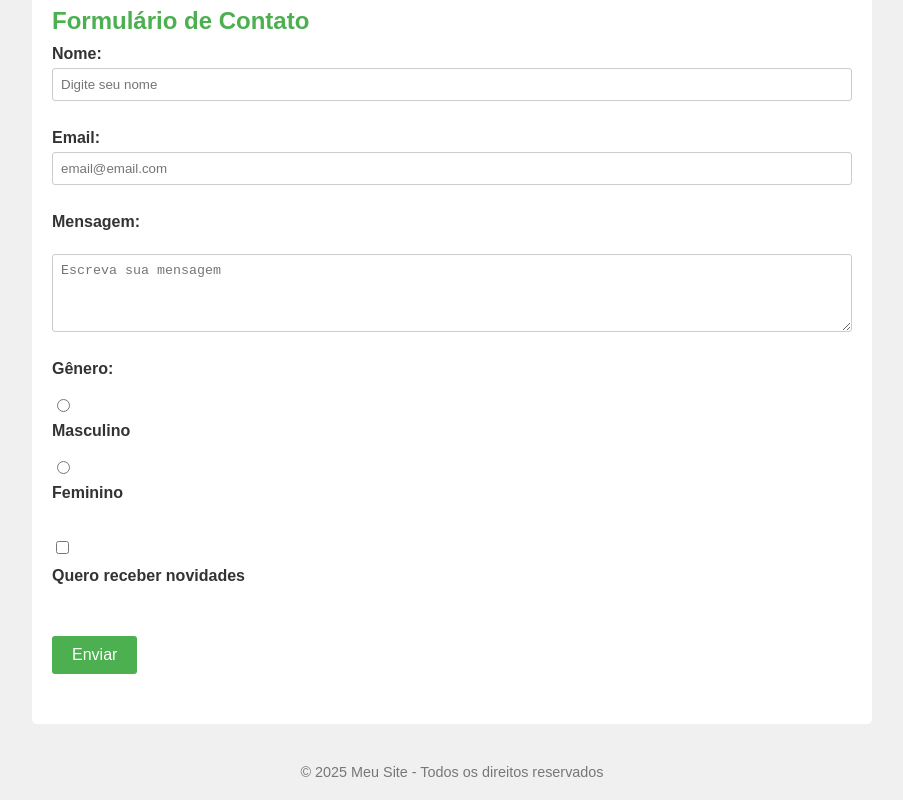
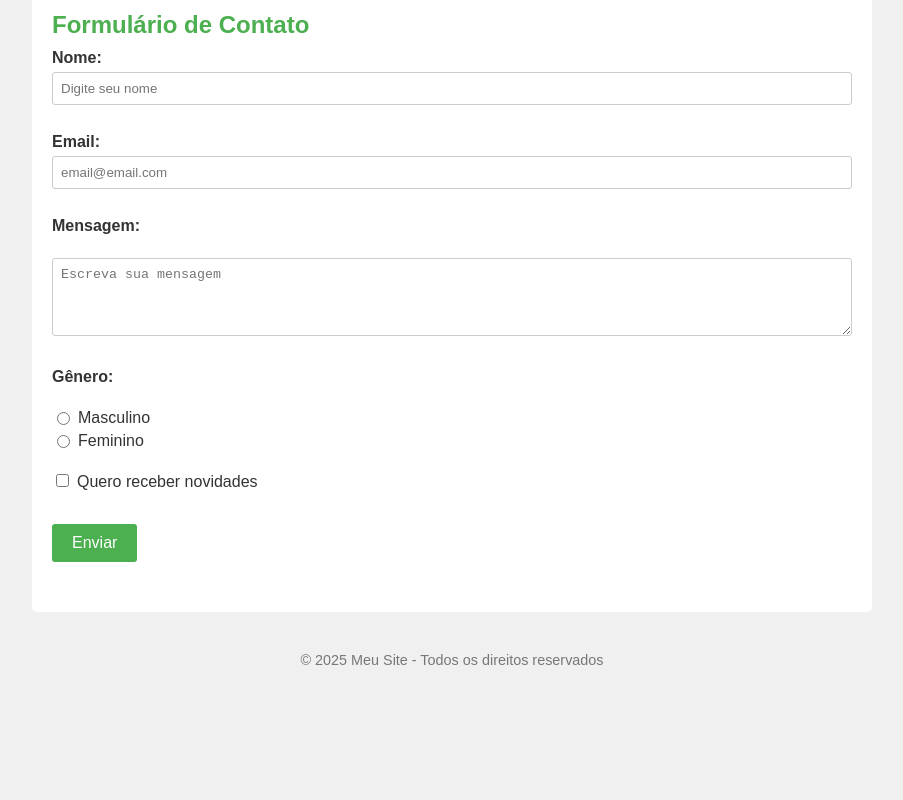
Before and after one commit to Emillypyrrho/Trabalho-com-css, a plain HTML site: page index.html in a window 1280 px wide. Shown: the part 882-1682 px from the top of the page, without its empty margins (188-1091 px from the left). After the commit the page ends 1570 px from the top, so only its background shows below. Drawn offline with Linux system fonts and the light colour scheme.

Commit message:
Update index.html

```diff
--- a/index.html
+++ b/index.html
@@ -1,11 +1,13 @@
-<html>
 <!DOCTYPE html>
 <html lang="pt-br">
+
 <head>
     <meta charset="UTF-8">
     <title>Minha Primeira Página</title>
     <link rel="stylesheet" href="style.css">
+
 </head>
+
 <body>
     <!-- Cabeçalho do site -->
     <header>
@@ -23,7 +25,8 @@
         <section>
             <h2>Sobre o Site</h2>
             <p>Este é um exemplo de página criada com <strong>HTML</strong>.
-            <br>Estamos aprendendo a criar páginas <em>simples</em> e bem estruturadas.</p>
+                <br>Estamos aprendendo a criar páginas <em>simples</em> e bem estruturadas.
+            </p>
         </section>
 
         <section>
@@ -83,16 +86,23 @@
                 <input type="email" id="email" name="email" placeholder="email@email.com" required><br><br>
 
                 <label for="mensagem">Mensagem:</label><br>
-                <textarea id="mensagem" name="mensagem" placeholder="Escreva sua mensagem" rows="4" cols="40"></textarea><br><br>
+                <textarea id="mensagem" name="mensagem" placeholder="Escreva sua mensagem" rows="4"
+                    cols="40"></textarea><br><br>
 
                 <label>Gênero:</label><br>
-                <input type="radio" id="masculino" name="genero" value="masculino">
-                <label for="masculino">Masculino</label><br>
-                <input type="radio" id="feminino" name="genero" value="feminino">
-                <label for="feminino">Feminino</label><br><br>
+                <label class="inline-label" for="masculino">
+                    <input type="radio" id="masculino" name="genero" value="masculino">
+                    Masculino
+                </label>
+                <label class="inline-label" for="feminino">
+                    <input type="radio" id="feminino" name="genero" value="feminino">
+                    Feminino
+                </label><br>
 
-                <input type="checkbox" id="newsletter" name="newsletter">
-                <label for="newsletter">Quero receber novidades</label><br><br>
+                <label class="inline-label" for="newsletter">
+                    <input type="checkbox" id="newsletter" name="newsletter">
+                    Quero receber novidades
+                </label><br>
 
                 <input type="submit" value="Enviar">
             </form>
@@ -104,4 +114,5 @@
         <p>&copy; 2025 Meu Site - Todos os direitos reservados</p>
     </footer>
 </body>
+
 </html>
```
